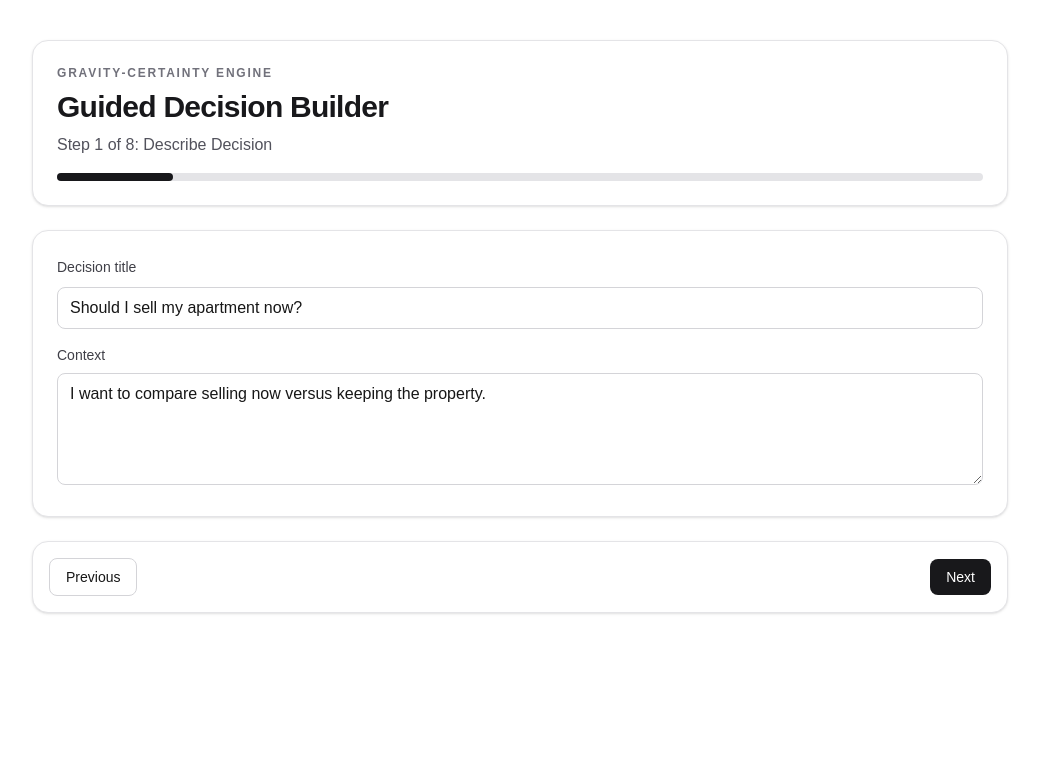
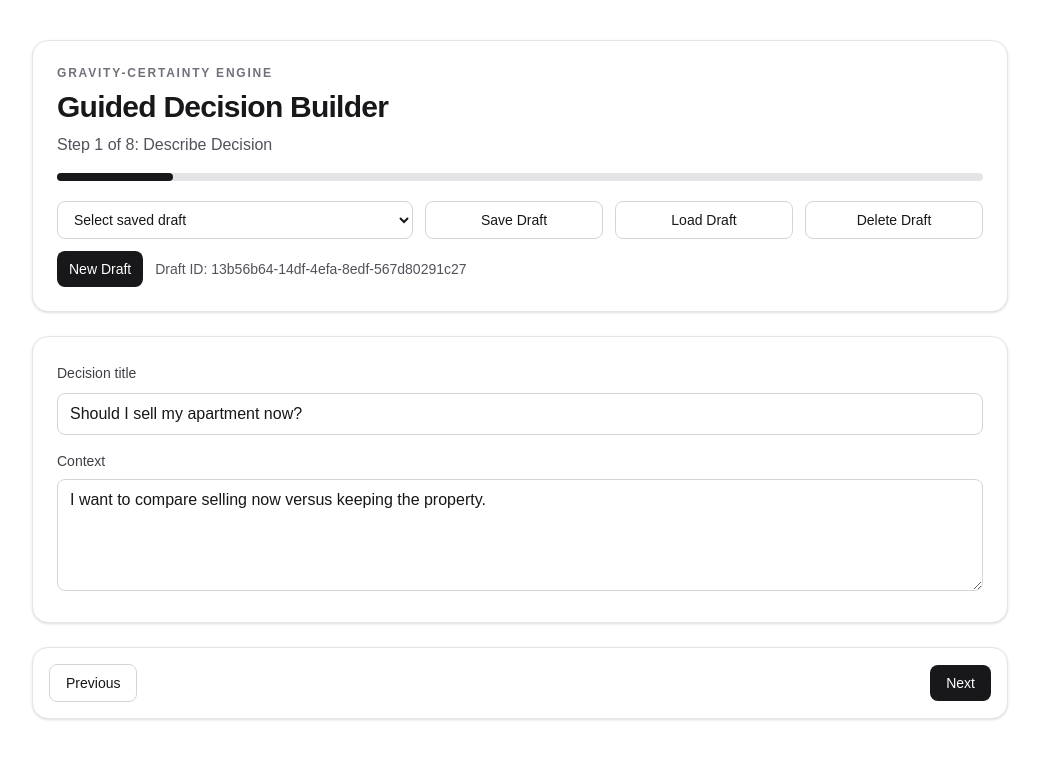
Before and after one commit to alexandruv/decisionTool, a Next.js app: page / in a window 1280 px wide. Shown: the top 758 px of the page, without its empty margins (120-1159 px from the left). Built offline with nearby package versions, Linux system fonts and the light colour scheme.

Commit message:
feat: add local draft persistence for guided decision builder

```diff
--- a/src/app/page.tsx
+++ b/src/app/page.tsx
@@ -13,6 +13,13 @@ import {
   type Factor,
   type RiskPreference,
 } from "@/domain/types";
+import {
+  deleteDecisionDraft,
+  listDecisionDrafts,
+  loadDecisionDraft,
+  saveDecisionDraft,
+  type DecisionDraftSnapshot,
+} from "@/domain/storage/localDecisionStore";
 
 type FactorDraft = {
   description: string;
@@ -45,6 +52,15 @@ const STEP_TITLES = [
 ];
 
 export default function Home() {
+  const [draftId, setDraftId] = useState(() => crypto.randomUUID());
+  const [savedDrafts, setSavedDrafts] = useState<DecisionDraftSnapshot[]>(() =>
+    listDecisionDrafts(),
+  );
+  const [savedDraftId, setSavedDraftId] = useState(() => {
+    const drafts = listDecisionDrafts();
+    return drafts[0]?.id ?? "";
+  });
+  const [storageMessage, setStorageMessage] = useState("");
   const [step, setStep] = useState(0);
   const [title, setTitle] = useState("Should I sell my apartment now?");
   const [description, setDescription] = useState(
@@ -209,6 +225,117 @@ export default function Home() {
     );
   }
 
+  function clearStorageMessage() {
+    window.setTimeout(() => setStorageMessage(""), 2500);
+  }
+
+  function handleSaveDraft() {
+    const updated = saveDecisionDraft({
+      id: draftId,
+      title,
+      description,
+      riskPreference,
+      alternatives,
+      categories,
+      factors,
+      constraints,
+    });
+
+    setSavedDrafts(updated);
+    setSavedDraftId(draftId);
+    setStorageMessage("Draft saved locally.");
+    clearStorageMessage();
+  }
+
+  function handleLoadDraft() {
+    if (!savedDraftId) {
+      return;
+    }
+
+    const loaded = loadDecisionDraft(savedDraftId);
+
+    if (!loaded) {
+      setStorageMessage("Selected draft was not found.");
+      clearStorageMessage();
+      return;
+    }
+
+    setDraftId(loaded.id);
+    setTitle(loaded.title);
+    setDescription(loaded.description);
+    setRiskPreference(loaded.riskPreference);
+    setAlternatives(loaded.alternatives);
+    setCategories(loaded.categories);
+    setFactors(loaded.factors);
+    setConstraints(loaded.constraints);
+    setStorageMessage(`Loaded draft from ${new Date(loaded.savedAt).toLocaleString()}.`);
+    clearStorageMessage();
+  }
+
+  function handleDeleteDraft() {
+    if (!savedDraftId) {
+      return;
+    }
+
+    const updated = deleteDecisionDraft(savedDraftId);
+    setSavedDrafts(updated);
+    setSavedDraftId(updated[0]?.id ?? "");
+    setStorageMessage("Draft deleted.");
+    clearStorageMessage();
+  }
+
+  function handleNewDraft() {
+    const id = crypto.randomUUID();
+    setDraftId(id);
+    setSavedDraftId("");
+    setStep(0);
+    setTitle("Should I sell my apartment now?");
+    setDescription("I want to compare selling now versus keeping the property.");
+    setRiskPreference("balanced");
+    setAlternatives([
+      "Sell now",
+      "Keep and live in it",
+      "Keep and rent it out",
+    ]);
+    setCategories([
+      { name: "Wealth", weight: 0.25 },
+      { name: "Liquidity", weight: 0.2 },
+      { name: "Housing Security", weight: 0.25 },
+      { name: "Stress", weight: 0.15 },
+      { name: "Family Obligations", weight: 0.15 },
+    ]);
+    setFactors([
+      {
+        description: "Immediate access to sale proceeds.",
+        alternativeName: "Sell now",
+        categoryName: "Liquidity",
+        direction: "pro",
+        gravity: 4,
+        probability: 0.95,
+        evidenceConfidence: "strong",
+      },
+      {
+        description: "Need to rent before next purchase.",
+        alternativeName: "Sell now",
+        categoryName: "Housing Security",
+        direction: "con",
+        gravity: 4,
+        probability: 0.7,
+        evidenceConfidence: "some",
+      },
+    ]);
+    setConstraints([
+      {
+        description: "Must be able to repay parents.",
+        type: "must_have",
+        appliesToAlternativeName: "Sell now",
+        satisfied: true,
+      },
+    ]);
+    setStorageMessage("Started a new draft.");
+    clearStorageMessage();
+  }
+
   return (
     <main className="mx-auto flex w-full max-w-5xl flex-1 flex-col gap-6 px-6 py-10">
       <section className="rounded-2xl border border-zinc-200 bg-white p-6 shadow-sm">
@@ -226,6 +353,56 @@ export default function Home() {
             className="h-2 rounded-full bg-zinc-900 transition-all"
             style={{ width: `${((step + 1) / STEP_TITLES.length) * 100}%` }}
           />
+        </div>
+
+        <div className="mt-5 grid gap-3 md:grid-cols-[2fr_1fr_1fr_1fr]">
+          <select
+            value={savedDraftId}
+            onChange={(event) => setSavedDraftId(event.target.value)}
+            className="rounded-lg border border-zinc-300 px-3 py-2 text-sm"
+          >
+            <option value="">Select saved draft</option>
+            {savedDrafts.map((draft) => (
+              <option key={draft.id} value={draft.id}>
+                {draft.title} ({new Date(draft.savedAt).toLocaleDateString()})
+              </option>
+            ))}
+          </select>
+          <button
+            type="button"
+            onClick={handleSaveDraft}
+            className="rounded-lg border border-zinc-300 px-3 py-2 text-sm font-medium"
+          >
+            Save Draft
+          </button>
+          <button
+            type="button"
+            onClick={handleLoadDraft}
+            className="rounded-lg border border-zinc-300 px-3 py-2 text-sm font-medium"
+          >
+            Load Draft
+          </button>
+          <button
+            type="button"
+            onClick={handleDeleteDraft}
+            className="rounded-lg border border-zinc-300 px-3 py-2 text-sm font-medium"
+          >
+            Delete Draft
+          </button>
+        </div>
+
+        <div className="mt-3 flex flex-wrap items-center gap-3">
+          <button
+            type="button"
+            onClick={handleNewDraft}
+            className="rounded-lg bg-zinc-900 px-3 py-2 text-sm font-medium text-white"
+          >
+            New Draft
+          </button>
+          <p className="text-sm text-zinc-600">Draft ID: {draftId}</p>
+          {storageMessage && (
+            <p className="text-sm font-medium text-emerald-700">{storageMessage}</p>
+          )}
         </div>
       </section>
 
--- /dev/null
+++ b/src/domain/storage/localDecisionStore.ts
@@ -0,0 +1,95 @@
+import { type Constraint, type EvidenceConfidence, type RiskPreference } from "@/domain/types";
+
+export type FactorDraftSnapshot = {
+  description: string;
+  alternativeName: string;
+  categoryName: string;
+  direction: "pro" | "con";
+  gravity: 1 | 2 | 3 | 4 | 5;
+  probability: number;
+  evidenceConfidence: EvidenceConfidence;
+};
+
+export type ConstraintDraftSnapshot = {
+  description: string;
+  type: Constraint["type"];
+  appliesToAlternativeName: string;
+  satisfied: boolean;
+  violationProbability?: number;
+  mitigated?: boolean;
+};
+
+export type DecisionDraftSnapshot = {
+  id: string;
+  savedAt: string;
+  title: string;
+  description: string;
+  riskPreference: RiskPreference;
+  alternatives: string[];
+  categories: Array<{ name: string; weight: number }>;
+  factors: FactorDraftSnapshot[];
+  constraints: ConstraintDraftSnapshot[];
+};
+
+const STORAGE_KEY = "decision-tool.drafts.v1";
+
+function canUseStorage(): boolean {
+  return typeof window !== "undefined" && typeof window.localStorage !== "undefined";
+}
+
+function readAll(): DecisionDraftSnapshot[] {
+  if (!canUseStorage()) {
+    return [];
+  }
+
+  const raw = window.localStorage.getItem(STORAGE_KEY);
+
+  if (!raw) {
+    return [];
+  }
+
+  try {
+    const parsed = JSON.parse(raw) as DecisionDraftSnapshot[];
+    return Array.isArray(parsed) ? parsed : [];
+  } catch {
+    return [];
+  }
+}
+
+function writeAll(entries: DecisionDraftSnapshot[]): void {
+  if (!canUseStorage()) {
+    return;
+  }
+
+  window.localStorage.setItem(STORAGE_KEY, JSON.stringify(entries));
+}
+
+export function listDecisionDrafts(): DecisionDraftSnapshot[] {
+  return readAll().sort((a, b) => b.savedAt.localeCompare(a.savedAt));
+}
+
+export function saveDecisionDraft(
+  draft: Omit<DecisionDraftSnapshot, "savedAt">,
+): DecisionDraftSnapshot[] {
+  const existing = readAll();
+  const nextEntry: DecisionDraftSnapshot = {
+    ...draft,
+    savedAt: new Date().toISOString(),
+  };
+
+  const withoutCurrent = existing.filter((entry) => entry.id !== draft.id);
+  const updated = [nextEntry, ...withoutCurrent];
+
+  writeAll(updated);
+  return updated;
+}
+
+export function loadDecisionDraft(id: string): DecisionDraftSnapshot | undefined {
+  return readAll().find((entry) => entry.id === id);
+}
+
+export function deleteDecisionDraft(id: string): DecisionDraftSnapshot[] {
+  const filtered = readAll().filter((entry) => entry.id !== id);
+  writeAll(filtered);
+  return filtered;
+}
```
